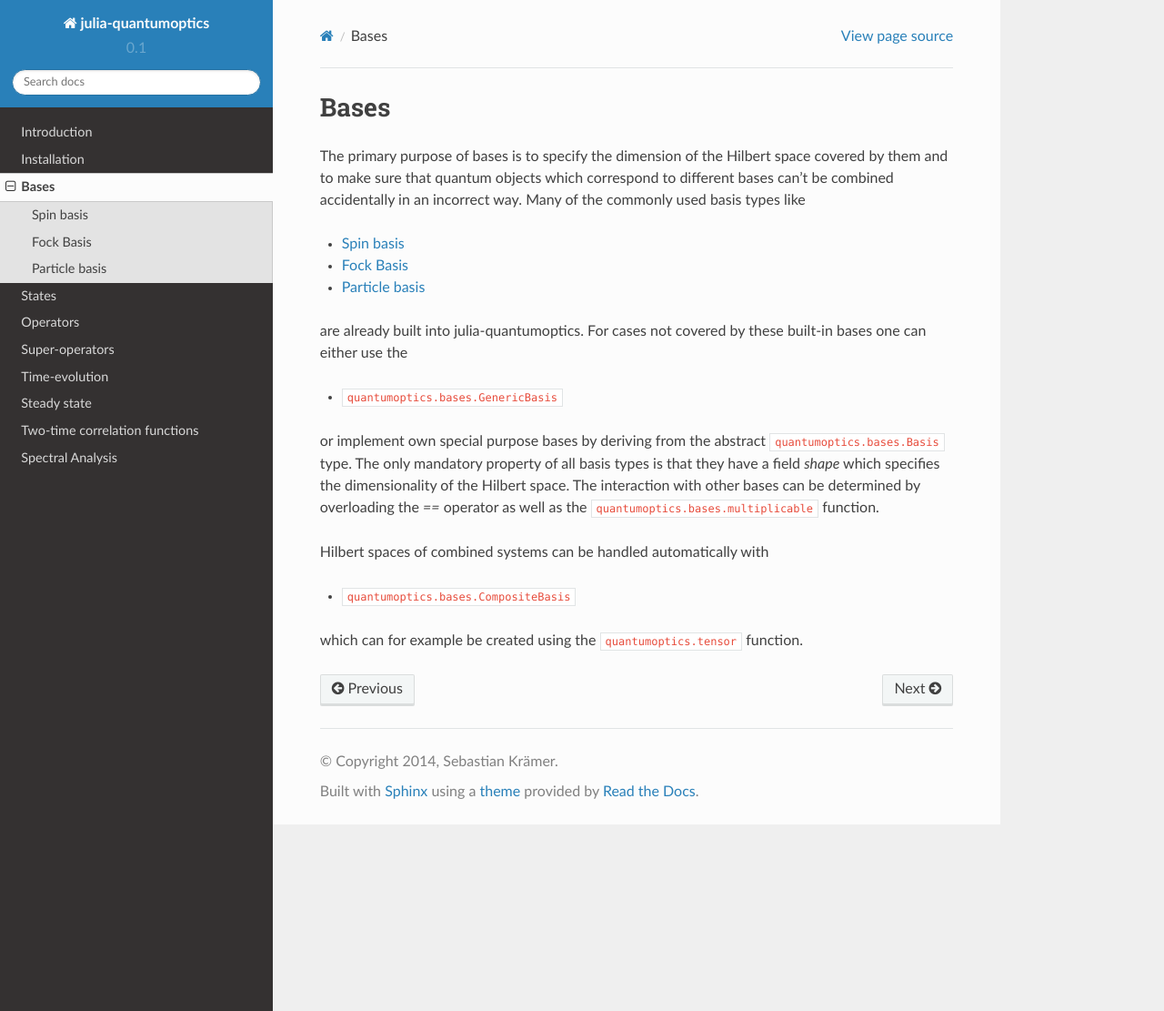
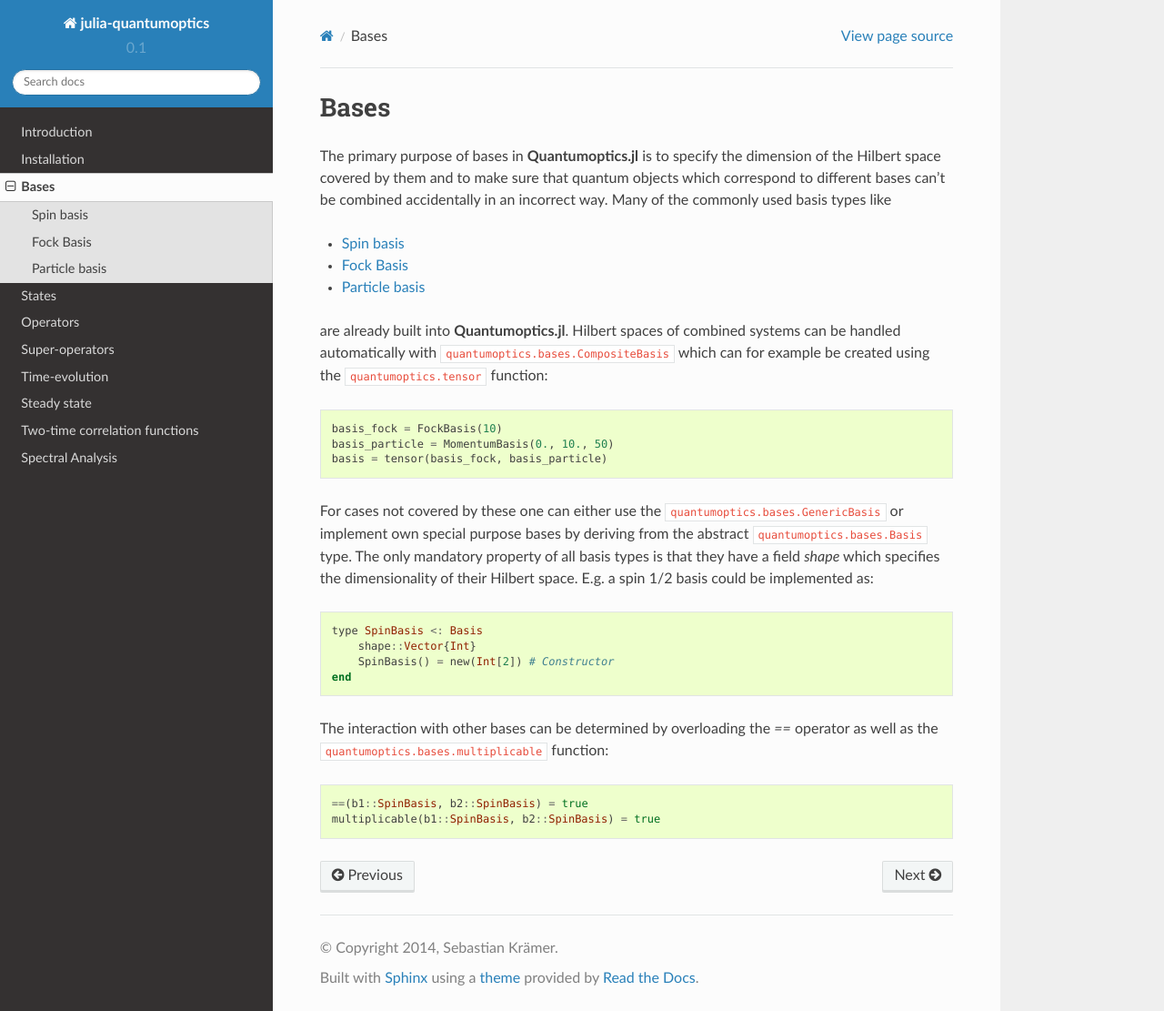
Before and after one commit to ymuv1/QuantumOptics.jl, a Sphinx documentation site: the page built from docs/source/bases.rst, in a window 1280 px wide and 1111 px high. Shown: the whole window at 91% size. Built offline with Sphinx 7.4.7 and the Read the Docs theme 2.0.0, drawn with Linux system fonts in a browser that asks for light colours; cross-references to code outside the pages are shown as plain code.

Commit message:
Improve basis section overview, spin and fock.

```diff
--- a/docs/source/bases.rst
+++ b/docs/source/bases.rst
@@ -3,7 +3,7 @@
 Bases
 =====
 
-The primary purpose of bases is to specify the dimension of the Hilbert space covered by them and to make sure that quantum objects which correspond to different bases can't be combined accidentally in an incorrect way. Many of the commonly used basis types like
+The primary purpose of bases in **Quantumoptics.jl** is to specify the dimension of the Hilbert space covered by them and to make sure that quantum objects which correspond to different bases can't be combined accidentally in an incorrect way. Many of the commonly used basis types like
 
 .. toctree::
 
@@ -11,14 +11,20 @@ The primary purpose of bases is to specify the dimension of the Hilbert space co
     fock
     particle
 
-are already built into julia-quantumoptics. For cases not covered by these built-in bases one can either use the
+are already built into **Quantumoptics.jl**. Hilbert spaces of combined systems can be handled automatically with :jl:type:`quantumoptics.bases.CompositeBasis` which can for example be created using the :jl:func:`quantumoptics.tensor` function::
 
-- :jl:type:`quantumoptics.bases.GenericBasis`
+    basis_fock = FockBasis(10)
+    basis_particle = MomentumBasis(0., 10., 50)
+    basis = tensor(basis_fock, basis_particle)
 
-or implement own special purpose bases by deriving from the abstract :jl:abstract:`quantumoptics.bases.Basis` type. The only mandatory property of all basis types is that they have a field `shape` which specifies the dimensionality of the Hilbert space. The interaction with other bases can be determined by overloading the `==` operator as well as the :jl:func:`quantumoptics.bases.multiplicable` function.
+For cases not covered by these one can either use the :jl:type:`quantumoptics.bases.GenericBasis` or implement own special purpose bases by deriving from the abstract :jl:abstract:`quantumoptics.bases.Basis` type. The only mandatory property of all basis types is that they have a field `shape` which specifies the dimensionality of their Hilbert space. E.g. a spin 1/2 basis could be implemented as::
 
-Hilbert spaces of combined systems can be handled automatically with
+    type SpinBasis <: Basis
+        shape::Vector{Int}
+        SpinBasis() = new(Int[2]) # Constructor
+    end
 
-- :jl:type:`quantumoptics.bases.CompositeBasis`
+The interaction with other bases can be determined by overloading the `==` operator as well as the :jl:func:`quantumoptics.bases.multiplicable` function::
 
-which can for example be created using the :jl:func:`quantumoptics.tensor` function.
+    ==(b1::SpinBasis, b2::SpinBasis) = true
+    multiplicable(b1::SpinBasis, b2::SpinBasis) = true
```
Also changed, not shown: docs/source/fock.rst (+28 -23 lines), docs/source/spin.rst (+21 -21 lines).
